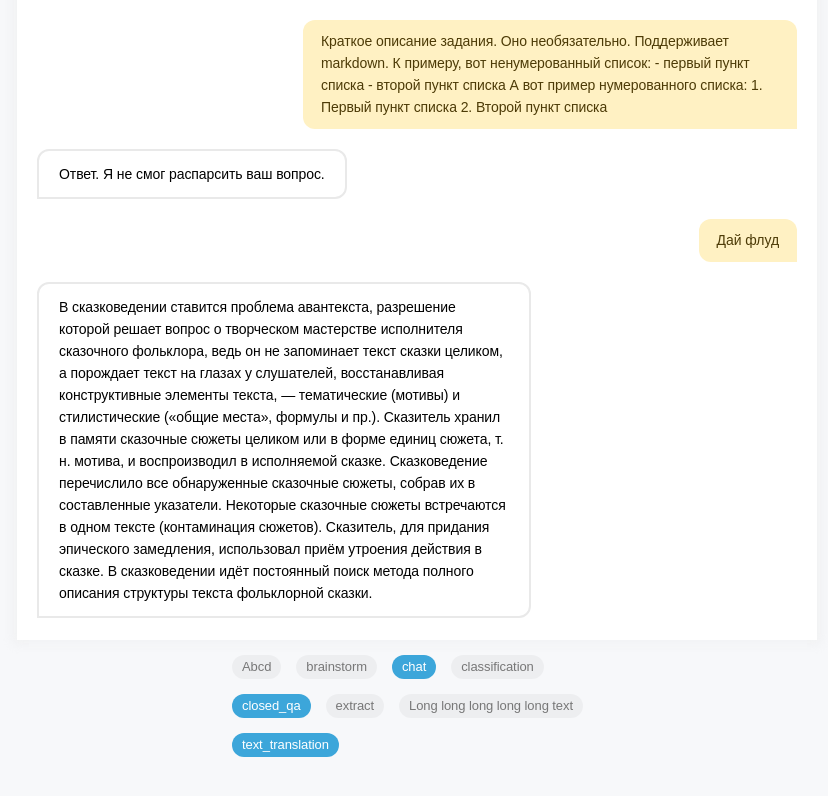
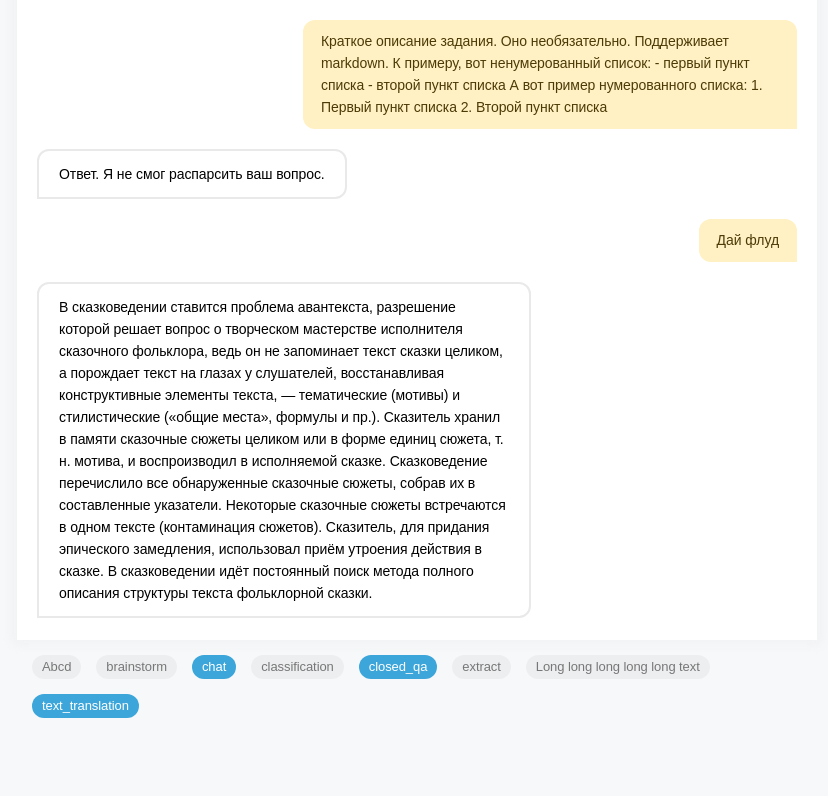
Before and after one commit to Troff8/dialog, a React (Vite) app: page / in a window 1280 px wide. Shown: the part 436-1232 px from the top of the page, without its empty margins (223-1051 px from the left). Built offline with nearby package versions, Linux system fonts and the light colour scheme.

Commit message:
feat(Tags): add component

```diff
--- a/src/App.module.css
+++ b/src/App.module.css
@@ -7,10 +7,3 @@
   max-width: 800px;
   margin: 50px auto;
 }
-.tags {
-  width: 400px;
-  display: flex;
-  flex-wrap: wrap;
-  gap: 15px;
-  padding: 15px;
-}
--- a/src/App.tsx
+++ b/src/App.tsx
@@ -1,22 +1,18 @@
 import Dialog from "./components/Dialog/Dialog";
-import Tag from "./components/Tag/Tag";
 
 import { dialogTest } from "./data/dialog";
 import { tagsTest } from "./data/tags";
 
 import styles from "./App.module.css";
 import { sortTags } from "./utils/sortTags";
+import Tags from "./components/Tags/Tags";
 
 function App() {
   const tags = sortTags(tagsTest);
   return (
     <div className={styles.wrapper}>
       <Dialog dialog={dialogTest} />
-      <div className={styles.tags}>
-        {tags.map((tag, index) => (
-          <Tag key={index} tag={tag} />
-        ))}
-      </div>
+      <Tags tags={tags} />
     </div>
   );
 }
--- a/src/components/Tag/Tag.tsx
+++ b/src/components/Tag/Tag.tsx
@@ -1,26 +1,26 @@
-import { useState } from "react";
+import React from "react";
 import { TagObject } from "../../types/tag";
 import styles from "./Tag.module.css";
 
 interface TagProps {
   tag: TagObject;
+  onClick: () => void;
+  selected: boolean;
 }
 
-function Tag({ tag }: TagProps) {
-  const [select, setSelect] = useState(tag.selected);
-
-  const handleClick = () => {
-    setSelect(!select);
-  };
-
+const Tag = React.memo(
+  ({ tag, onClick, selected }: TagProps) => {
     return (
       <div
-      className={`${styles.tag} ${select && styles.active}`}
-      onClick={handleClick}
+        className={`${styles.tag} ${selected && styles.active}`}
+        onClick={onClick}
       >
         {tag.label}
       </div>
     );
+  },
+  (prevProps, nextProps) => {
+    return prevProps.selected === nextProps.selected;
   }
-
+);
 export default Tag;
--- /dev/null
+++ b/src/components/Tags/Tags.module.css
@@ -0,0 +1,7 @@
+.tags {
+  width: 100%;
+  display: flex;
+  flex-wrap: wrap;
+  gap: 15px;
+  padding: 15px;
+}
--- /dev/null
+++ b/src/components/Tags/Tags.tsx
@@ -0,0 +1,41 @@
+import { useEffect, useState } from "react";
+import Tag from "../Tag/Tag";
+import { sortTags } from "../../utils/sortTags";
+import { TagObject } from "../../types/tag";
+
+import styles from "./Tags.module.css";
+
+interface TagsProps {
+  tags: TagObject[];
+}
+
+function Tags({ tags }: TagsProps) {
+  console.log("render tags");
+  const [selectedTags, setSelectedTags] = useState<TagObject[]>([]);
+
+  useEffect(() => {
+    setSelectedTags(sortTags(tags));
+  }, [tags]);
+
+  const handleTagClick = (tag: TagObject) => {
+    setSelectedTags((prevSelectedTags) =>
+      prevSelectedTags.map((t) =>
+        t.name === tag.name ? { ...tag, selected: !tag.selected } : t
+      )
+    );
+  };
+  return (
+    <div className={styles.tags}>
+      {selectedTags.map((tag, index) => (
+        <Tag
+          key={index}
+          tag={tag}
+          onClick={() => handleTagClick(tag)}
+          selected={!!tag.selected}
+        />
+      ))}
+    </div>
+  );
+}
+
+export default Tags;
```
Lines whose indentation alone changed are shown as unchanged.
